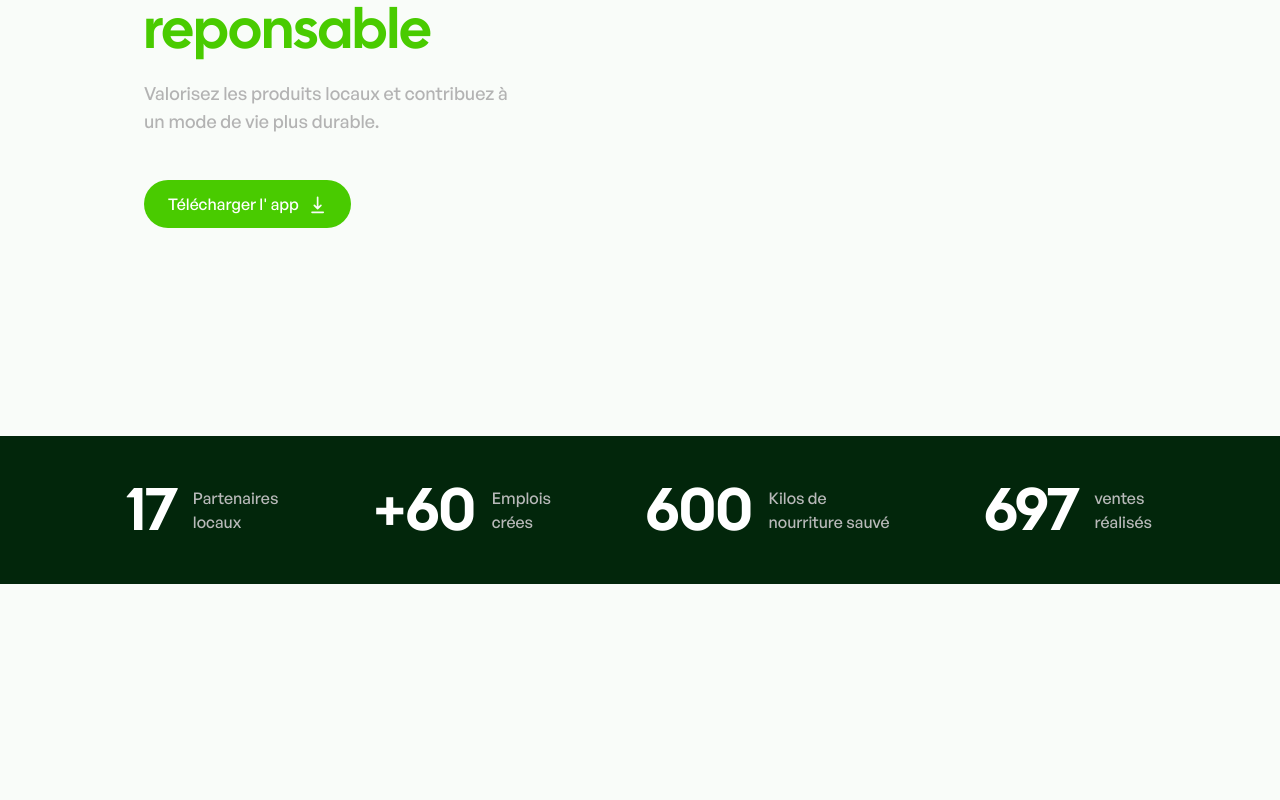
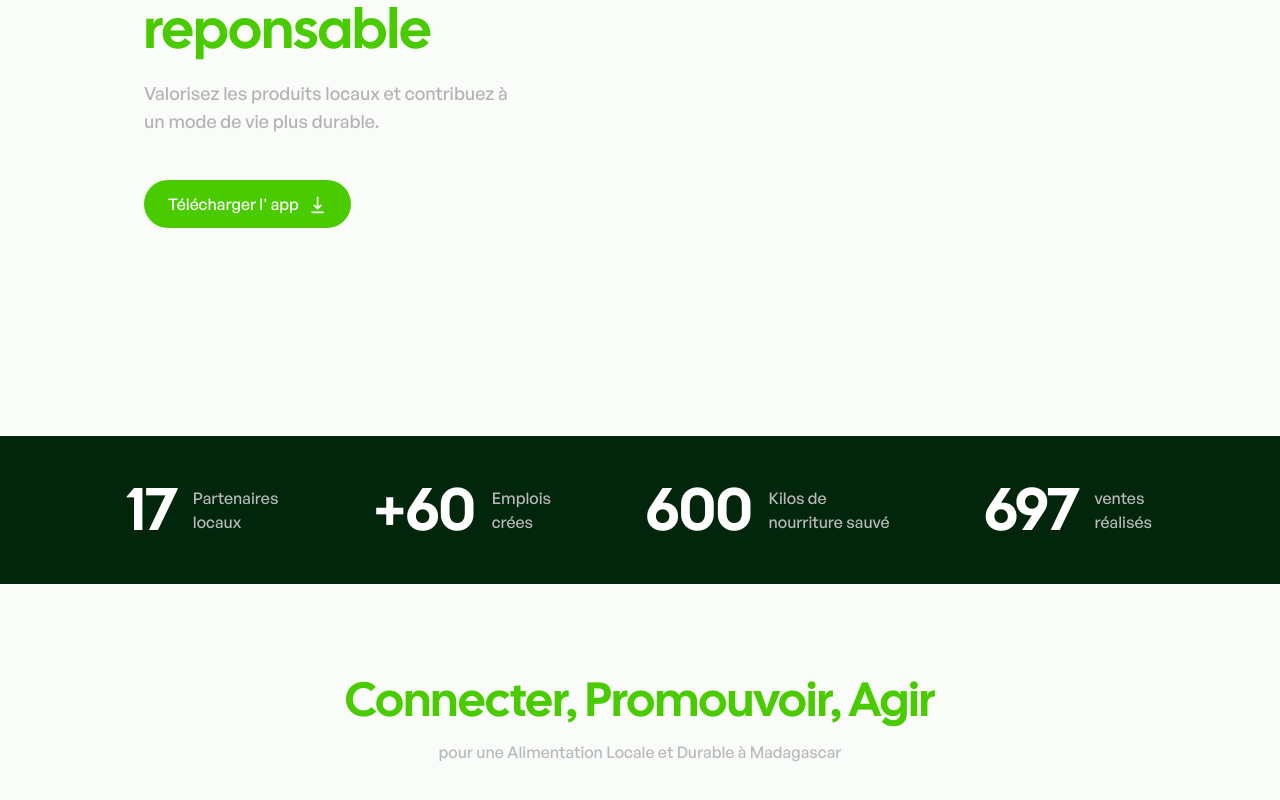
Before and after one commit to KiritoEM/lokaly-POESAM-website, a Next.js app: page / in a window 1280 px wide. Shown: the part 383-1183 px from the top of the page. Before the commit the page ends 967 px from the top, so only its background shows below. Built offline with nearby package versions, Linux system fonts and the light colour scheme.

Commit message:
add header to landing-features

```diff
--- a/src/components/Brand.tsx
+++ b/src/components/Brand.tsx
@@ -14,7 +14,7 @@ const Brand = (): JSX.Element => {
 
   const variants = {
     hidden: { opacity: 0, y: 20, x: 35, scale: 0 },
-    visible: { opacity: 1, y: 0, x: 0, scale: 1, transition: { delay: 0.5 } },
+    visible: { opacity: 1, y: 0, x: 0, scale: 1, transition: { delay: 0.1 } },
   };
 
   return (
--- a/src/components/sections/landing/LandingFeatures.tsx
+++ b/src/components/sections/landing/LandingFeatures.tsx
@@ -1,9 +1,16 @@
-const LandingFeatures = () : JSX.Element => {
-    return (
-        <div>
-
-        </div>
-    );
+const LandingFeatures = (): JSX.Element => {
+  return (
+    <section className="leanding__features py-24">
+      <div className="features-header flex flex-col items-center gap-3">
+        <h4 className="text-5xl text-green01 calSans">
+          Connecter, Promouvoir, Agir
+        </h4>
+        <p className="text-white01">
+          pour une Alimentation Locale et Durable à Madagascar
+        </p>
+      </div>
+    </section>
+  );
 };
 
 export default LandingFeatures;
--- a/src/pages/index.tsx
+++ b/src/pages/index.tsx
@@ -1,4 +1,5 @@
 import Brand from "@/components/Brand";
+import LandingFeatures from "@/components/sections/landing/LandingFeatures";
 import LandingHero from "@/components/sections/landing/LandingHero";
 import LandingLayout from "@/layout/LandingLayout";
 
@@ -8,6 +9,7 @@ const Landing = (): JSX.Element => {
       <LandingLayout>
         <LandingHero />
         <Brand />
+        <LandingFeatures />
       </LandingLayout>
     </section>
   );
```
